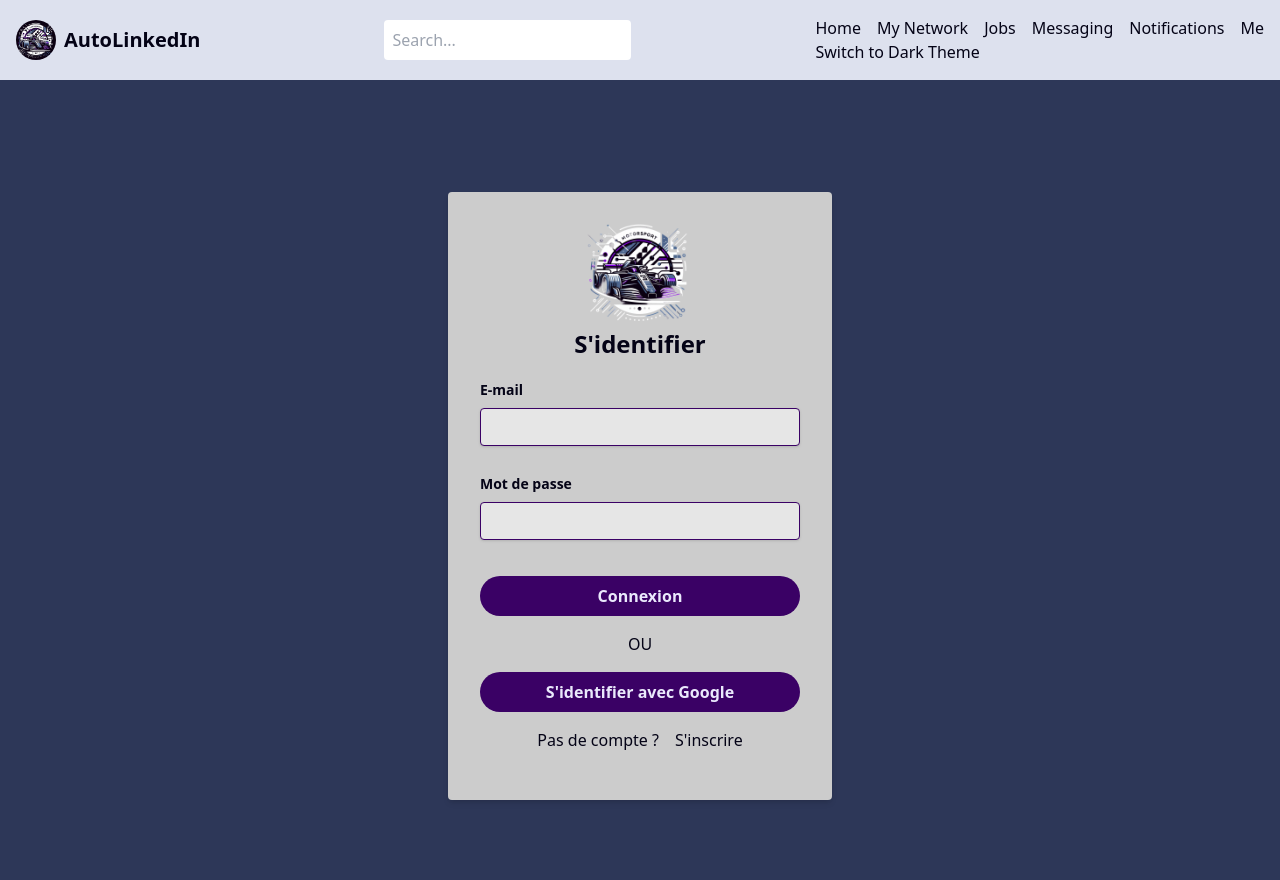
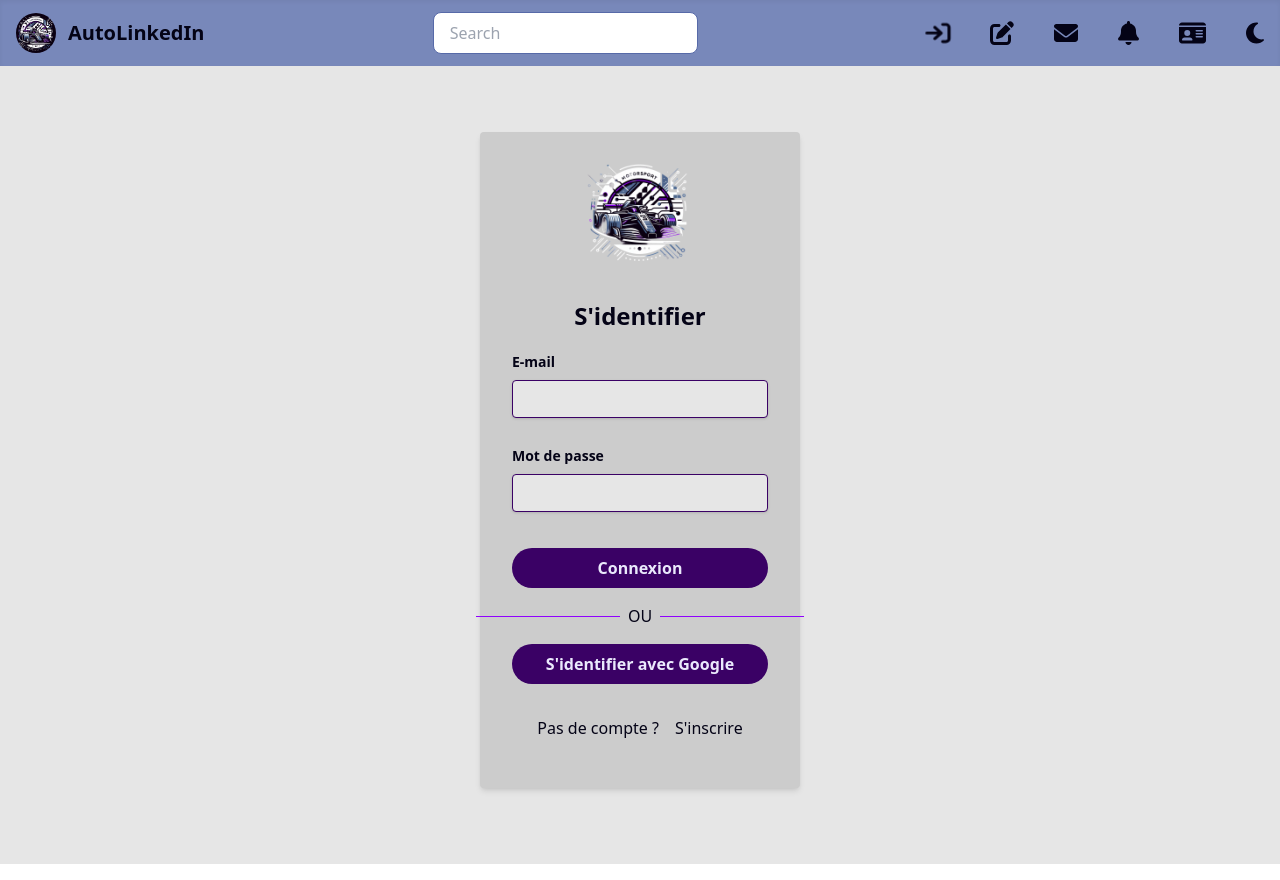
Before and after one commit to Projet-NASA/Front, a Nuxt app: page /login in a window 1280 px wide. Built offline with nearby package versions, Linux system fonts and the light colour scheme.

Commit message:
navbar finale

```diff
--- a/app.vue
+++ b/app.vue
@@ -1,5 +1,5 @@
 <template>
-  <div>
+  <div class="pt-16 bg-background-default h-screen">
     <NuxtLayout>
       <NuxtPage />
     </NuxtLayout>
--- a/components/HeaderDefault.vue
+++ b/components/HeaderDefault.vue
@@ -1,69 +1,69 @@
 <template>
-  <div>
-    <head>
-      <title>AutoLinkedIn</title>
-    </head>
-    <header
-      :class="{
-        'fixed w-11/12 ml-20 mt-2 rounded-2xl': isScrollingDown,
-        'bg-secondary-100 text-black shadow-lg z-50': true,
-      }"
-    >
-      <div
-        class="container mx-auto flex flex-row items-center justify-between p-4"
-      >
-        <div class="flex items-center">
-          <img
-            class="w-auto h-10 rounded-full"
-            src="../public/logo-rounded.png"
-            alt="Logo"
-          />
+  <nav
+    :class="['bg-secondary-400', 'shadow-inner', 'text-text-default', 'fixed', 'z-20', isFloating, 'left-0', 'right-0', 'mx-auto', 'transition-all duration-400 ease-in-out']">
+    <div class="max-w-screen-xl flex flex-wrap justify-between items-center px-4 py-3 mx-auto space-y-3 md:space-y-0">
+      <nuxt-link to="/" class="text-text-default flex items-center space-x-3">
+        <img class="w-auto h-10 rounded-full" src="../public/logo-rounded.png" alt="Logo" />
         <div class="text-text-default ml-2 font-bold text-xl">
           AutoLinkedIn
         </div>
+      </nuxt-link>
+      <div class="flex items-center">
+        <input type="text" placeholder="Search"
+          class="text-black px-4 py-2 border bg-white border-secondary-default rounded-lg focus:outline-none focus:ring-2 focus:ring-secondary-300" />
       </div>
-        <div>
-          <input class="p-2 rounded" type="text" placeholder="Search..." />
-        </div>
-        <nav>
-          <ul class="flex flex-row space-x-4">
+      <ul class="flex flex-row items-center space-x-10 text-2xl font-bold">
         <li>
-              <nuxt-link to="/" class="text-text-default">Home</nuxt-link>
+          <nuxt-link to="login" class="text-text-default">
+            <span v-if="$route.path === '/login'">
+              <FontAwesomeIcon :icon="faArrowRightToBracket" bounce />
+            </span>
+            <span v-else>
+              <FontAwesomeIcon :icon="faArrowRightToBracket" />
+            </span>
+          </nuxt-link>
         </li>
         <li>
-              <nuxt-link to="/" class="text-text-default">My Network</nuxt-link>
+          <nuxt-link to="register/step1" class="text-text-default">
+            <span v-if="$route.path === '/register/step1'">
+              <FontAwesomeIcon :icon="faPenToSquare" bounce />
+            </span>
+            <span v-else>
+              <FontAwesomeIcon :icon="faPenToSquare" />
+            </span>
+          </nuxt-link>
         </li>
         <li>
-              <nuxt-link to="/" class="text-text-default">Jobs</nuxt-link>
+          <nuxt-link to="/" class="text-text-default">
+            <FontAwesomeIcon :icon=faEnvelope />
+          </nuxt-link>
         </li>
         <li>
-              <nuxt-link to="/" class="text-text-default">Messaging</nuxt-link>
+          <nuxt-link to="/" class="text-text-default">
+            <FontAwesomeIcon :icon=faBell />
+          </nuxt-link>
         </li>
         <li>
-              <nuxt-link to="/" class="text-text-default"
-                >Notifications</nuxt-link
-              >
+          <nuxt-link to="/" class="text-text-default">
+            <FontAwesomeIcon :icon=faIdCard />
+          </nuxt-link>
         </li>
         <li>
-              <nuxt-link to="/" class="text-text-default">Me</nuxt-link>
+          <button @click="toggleTheme" class="text-text-default">
+            <FontAwesomeIcon :icon='isDarkTheme ? faSun : faMoon' />
+          </button>
         </li>
       </ul>
-          <div>
-            <button @click="toggleTheme" class="text-text-default">
-              Switch to {{ isDarkTheme ? "Light" : "Dark" }} Theme
-            </button>
     </div>
   </nav>
-      </div>
-    </header>
-  </div>
 </template>
 
 <script setup>
-import { ref, onMounted } from "vue";
+import { FontAwesomeIcon } from '@fortawesome/vue-fontawesome'
+import { faSun, faMoon, faArrowRightToBracket, faPenToSquare, faEnvelope, faBell, faIdCard } from '@fortawesome/free-solid-svg-icons'
 import { useCookie } from "#app";
+import { onMounted, ref } from 'vue';
 
-const isScrollingDown = ref(false);
 const isDarkTheme = useCookie("isDarkTheme", false);
 
 const applyTheme = () => {
@@ -74,23 +74,24 @@ const applyTheme = () => {
   }
 };
 
-const handleScroll = () => {
-  const currentScrollPosition =
-    window.pageYOffset || document.documentElement.scrollTop;
-  isScrollingDown.value = currentScrollPosition > 0;
-};
-
 const toggleTheme = () => {
   isDarkTheme.value = !isDarkTheme.value;
   applyTheme();
 };
 
+const isFloating = ref('w-full top-0');
+
 onMounted(() => {
-  applyTheme(); // Applique le thème lors du montage du composant
-  window.addEventListener("scroll", handleScroll);
+  window.addEventListener('scroll', handleScroll);
 });
 
-onBeforeUnmount(() => {
-  window.removeEventListener("scroll", handleScroll);
-});
+const handleScroll = () => {
+  const threshold = 50;
+  if (window.scrollY > threshold) {
+    isFloating.value = 'w-11/12 top-2';
+  } else {
+    isFloating.value = 'w-full top-0';
+  }
+};
+
 </script>
--- a/package.json
+++ b/package.json
@@ -11,6 +11,10 @@
     "postinstall": "nuxt prepare"
   },
   "dependencies": {
+    "@fortawesome/free-brands-svg-icons": "^6.5.1",
+    "@fortawesome/free-regular-svg-icons": "^6.5.1",
+    "@fortawesome/free-solid-svg-icons": "^6.5.1",
+    "@headlessui/vue": "^1.7.19",
     "@hypernym/nuxt-anime": "^2.1.1",
     "nuxt": "^3.11.1",
     "vue": "^3.4.21",
--- a/pages/login.vue
+++ b/pages/login.vue
@@ -1,8 +1,8 @@
 <template>
-  <section class="bg-[#2D3758] w-screen h-screen flex justify-center">
-    <div class="w-96 my-28">
+  <section class="bg-background-default min-h-screen flex justify-center items-center">
+    <div class="w-full sm:w-3/4 md:w-1/2 lg:w-1/3 xl:w-1/4 my-8">
       <form @submit.prevent="submitForm" class="bg-background-200 shadow-md rounded px-8 pt-6 pb-8 mb-2">
-        <div class="flex justify-center items-center">
+        <div class="flex justify-center items-center mb-8">
           <img src="../assets/images/logo-transparent.png" class="w-28 h-28" />
         </div>
 
@@ -13,29 +13,31 @@
             class="bg-background-default shadow appearance-none border-primary-800 border rounded w-full py-2 px-3 text-text-default mb-3 leading-tight focus:outline-none focus:shadow-outline" />
         </div>
         <div class="mb-6">
-          <label for="name" class="block text-text-default text-sm font-bold mb-2">Mot de passe</label>
+          <label for="password" class="block text-text-default text-sm font-bold mb-2">Mot de passe</label>
           <input id="password" v-model="user.password" type="password" required
             class="bg-background-default shadow appearance-none border-primary-800 border rounded w-full py-2 px-3 text-text-default mb-3 leading-tight focus:outline-none focus:shadow-outline" />
         </div>
-        <div class="flex items-center justify-between">
+        <div class="flex flex-col items-center justify-between mb-8">
+          <div class="flex items-center justify-between w-full mb-4">
             <button type="submit"
-            class="bg-primary-800 hover:bg-primary-default transition-colors duration-300 text-text-50 font-bold py-2 px-4 rounded-full focus:outline-none focus:shadow-outline w-80">
+              class="bg-primary-800 hover:bg-primary-default transition-colors duration-300 text-text-50 font-bold py-2 px-4 rounded-full focus:outline-none focus:shadow-outline w-full ">
               Connexion
             </button>
           </div>
-        <div class="flex items-center my-4">
-          <div class="h-px w-36 bg-violet"></div>
+          <div class="flex items-center mb-4">
+            <div class="h-px w-36 bg-primary-default"></div>
             <p class="mx-2 text-text-default">OU</p>
-          <div class="h-px w-36 bg-violet"></div>
+            <div class="h-px w-36 bg-primary-default"></div>
           </div>
-        <div class="flex items-center justify-between">
+          <div class="flex items-center justify-between w-full">
             <button
-            class="bg-primary-800 hover:bg-primary-default transition-colors duration-300 text-text-50 font-bold py-2 px-4 rounded-full focus:outline-none focus:shadow-outline w-80">
+              class="bg-primary-800 hover:bg-primary-default transition-colors duration-300 text-text-50 font-bold py-2 px-4 rounded-full focus:outline-none focus:shadow-outline w-full" >
               S'identifier avec Google
             </button>
           </div>
+        </div>
 
-        <div class="flex justify-center gap-4 my-4">
+        <div class="flex justify-center gap-4 mb-4">
           <p class="text-text-default">Pas de compte ?</p>
           <NuxtLink to="/register/step1" class="hover:underline decoration-solid text-text-default">
             S'inscrire
```
Also changed, not shown: 1 other file (tests, documents, lock files or other folders). Lines whose indentation alone changed are shown as unchanged.
